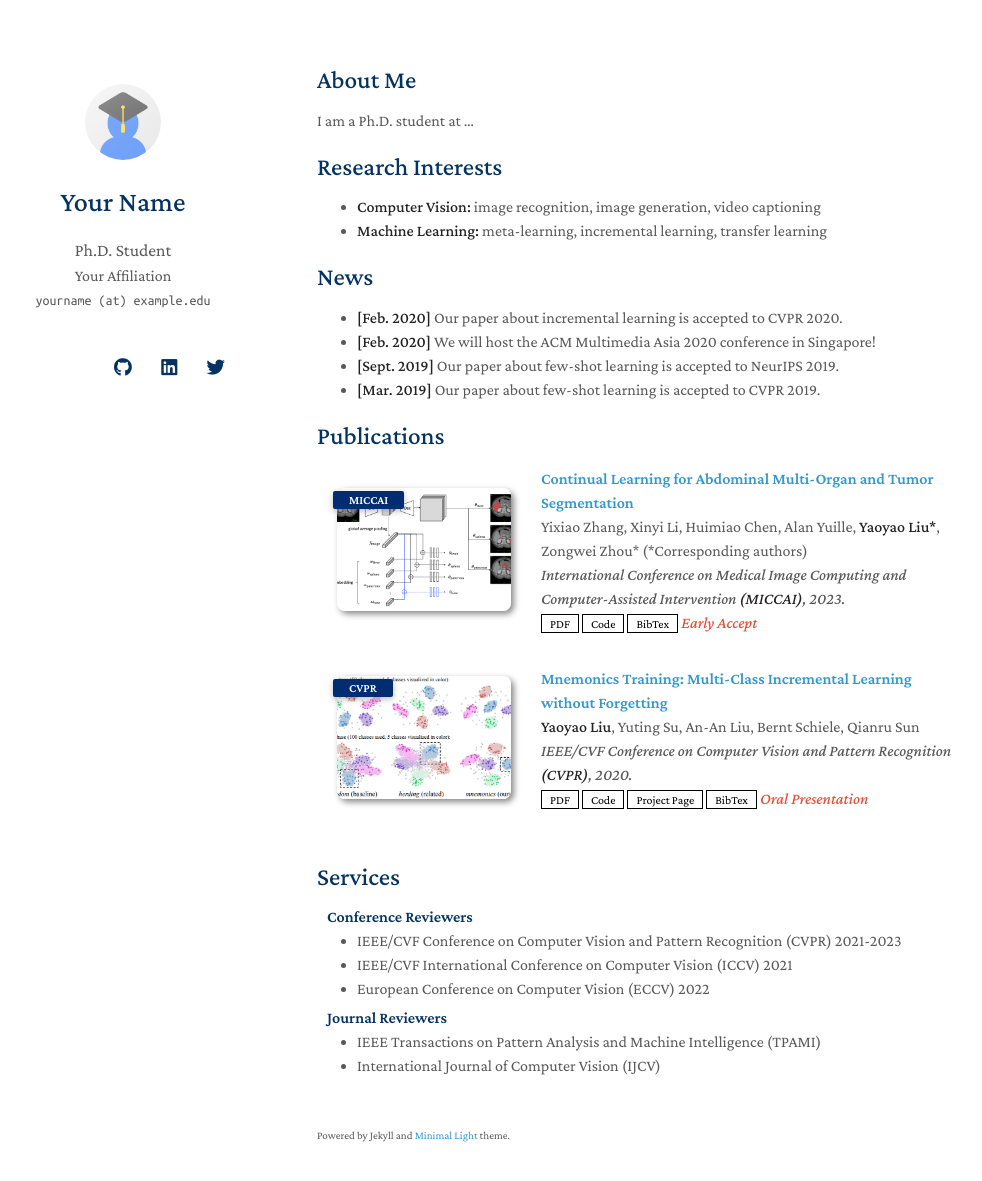
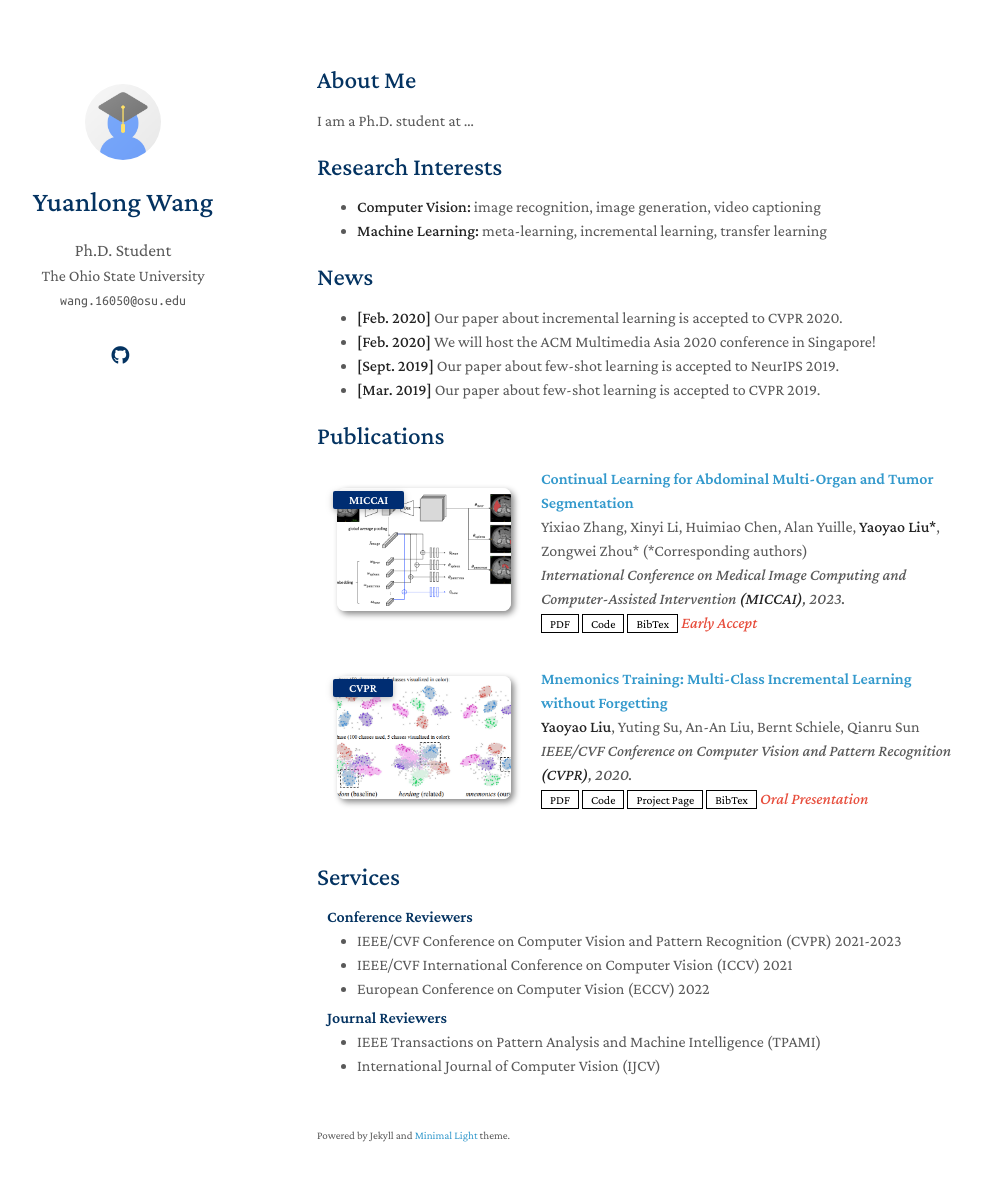
Before and after one commit to Wang-Yuanlong/YuanlongWang.github.io, a Jekyll site: the page built from index.md, in a window 1280 px wide and 1216 px high. Shown: the top 1181 px of the window, without its empty margins (153-1135 px from the left). Built offline with Jekyll 4.4.1, drawn with Linux system fonts in a browser that asks for light colours; nearby versions of some CDN libraries; a style sheet for code colours, icons or effects is not loaded; our own code applies the rules of GitHub Pages for plain Markdown files.

Commit message:
Update _config.yml

```diff
--- a/_config.yml
+++ b/_config.yml
@@ -1,22 +1,22 @@
 # Basic Information
-title: Your Name
+title: Yuanlong Wang
 position: Ph.D. Student
-affiliation: Your Affiliation
-email: yourname (at) example.edu
+affiliation: The Ohio State University
+email: wang.16050@osu.edu
 
 # Search Engine Optimization (SEO)
 # The following information is used to improve the website traffic from search engines, e.g., Google.
-keywords: minimal light
-description: The Minimal Light is a simple and elegant jekyll theme for academic personal homepage.
-canonical: https://minimal-light-theme.yliu.me/
+# keywords: minimal light
+# description: The Minimal Light is a simple and elegant jekyll theme for academic personal homepage.
+# canonical: https://minimal-light-theme.yliu.me/
 
 # Links
 # If you don't need one of them, you may delete the corresponding line.
-google_scholar: https://scholar.google.com/
-cv_link: assets/files/curriculum_vitae.pdf
-github_link: https://github.com/
-linkedin: https://www.linkedin.com/
-twitter: https://twitter.com/
+# google_scholar: https://scholar.google.com/
+# cv_link: assets/files/curriculum_vitae.pdf
+github_link: https://github.com/Wang-Yuanlong
+# linkedin: https://www.linkedin.com/
+# twitter: https://twitter.com/
 
 # Images (e.g., your profile picture and your website's favicon)
 # "favicon" and "favicon_dark" are used for the light and dark modes, respectively.
```
